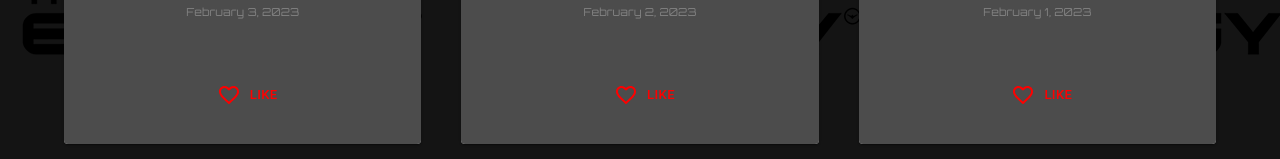
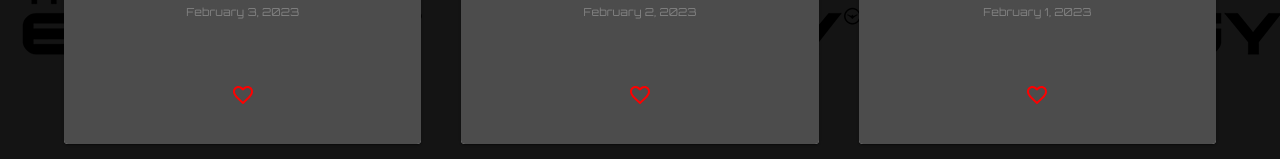
Before and after one commit to Ivanitsky-Oleksii/FP-CW, a React (Create React App) app: page / in a window 1280 px wide. Shown: the part 641-800 px from the top of the page. Built offline with nearby package versions, Linux system fonts and the light colour scheme.

Commit message:
delete text from button like dislike

```diff
--- a/src/components/FavoritList/FavoriteListItem.tsx
+++ b/src/components/FavoritList/FavoriteListItem.tsx
@@ -29,7 +29,7 @@ const FavoriteListItem1 = ({product1,removeFavorite}:Props) => {
                         variant="text"
                         size="large"
                         onClick={() => removeFavorite(product1.id)}>
-                    dislike
+
                     </Button>
                 </CardContent>
             </Card>
--- a/src/components/ProductList/ProductListItem.tsx
+++ b/src/components/ProductList/ProductListItem.tsx
@@ -39,7 +39,7 @@ return (
             </Link>
             <div className="product-desc">{description}</div>
             <div className="product-data"> {data}</div>
-            <Button style={{marginTop:"50px",color:"red"}}color="error" size="small" variant="text" onClick={() => addProductToFavorite(id)}><Checkbox  icon={<FavoriteBorder sx={{color:"red"}} />} checkedIcon={<Favorite sx={{color:"red"}}/>} />like</Button>
+            <Button style={{marginTop:"50px",color:"red"}}color="error" size="small" variant="text" onClick={() => addProductToFavorite(id)}><Checkbox  icon={<FavoriteBorder sx={{color:"red"}} />} checkedIcon={<Favorite sx={{color:"red"}}/>} /></Button>
         </CardContent>
     </Card>
 )
```
